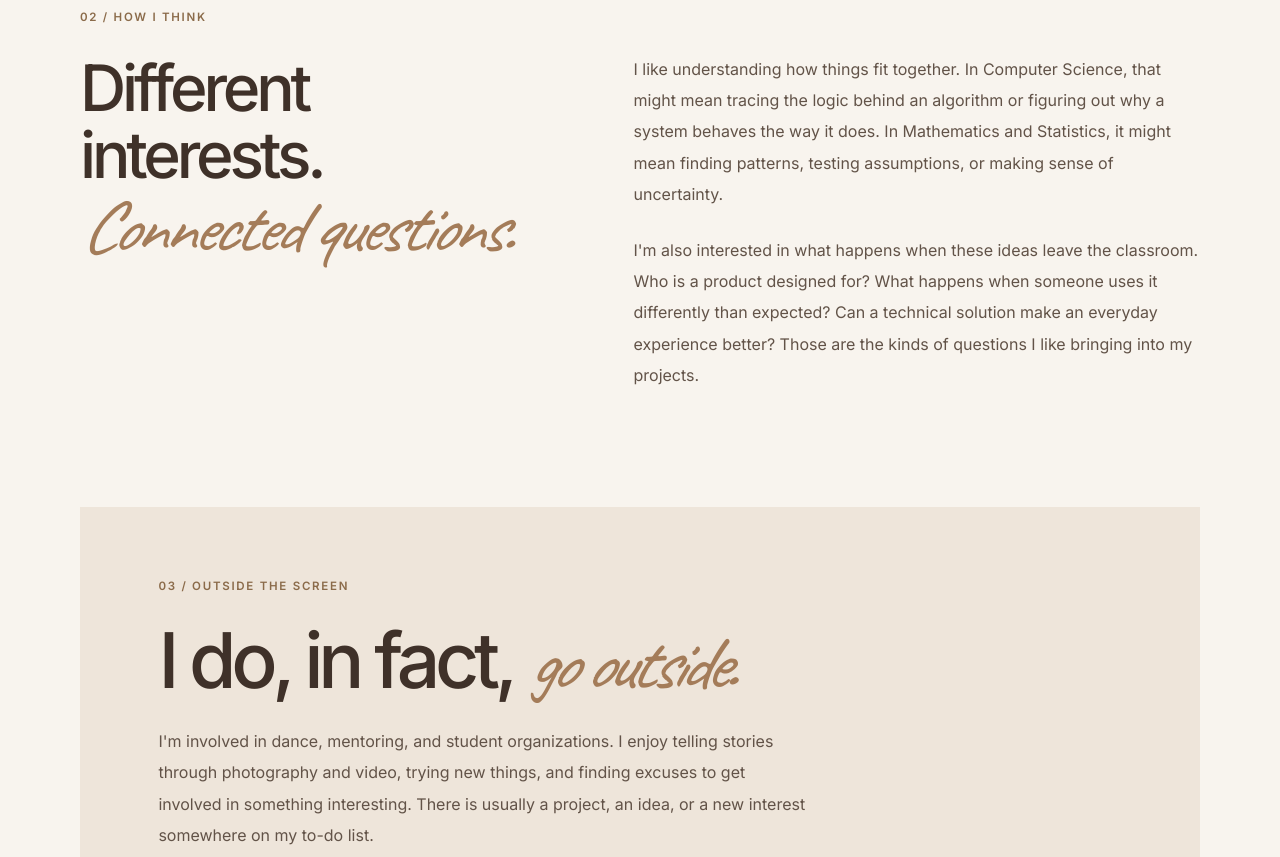
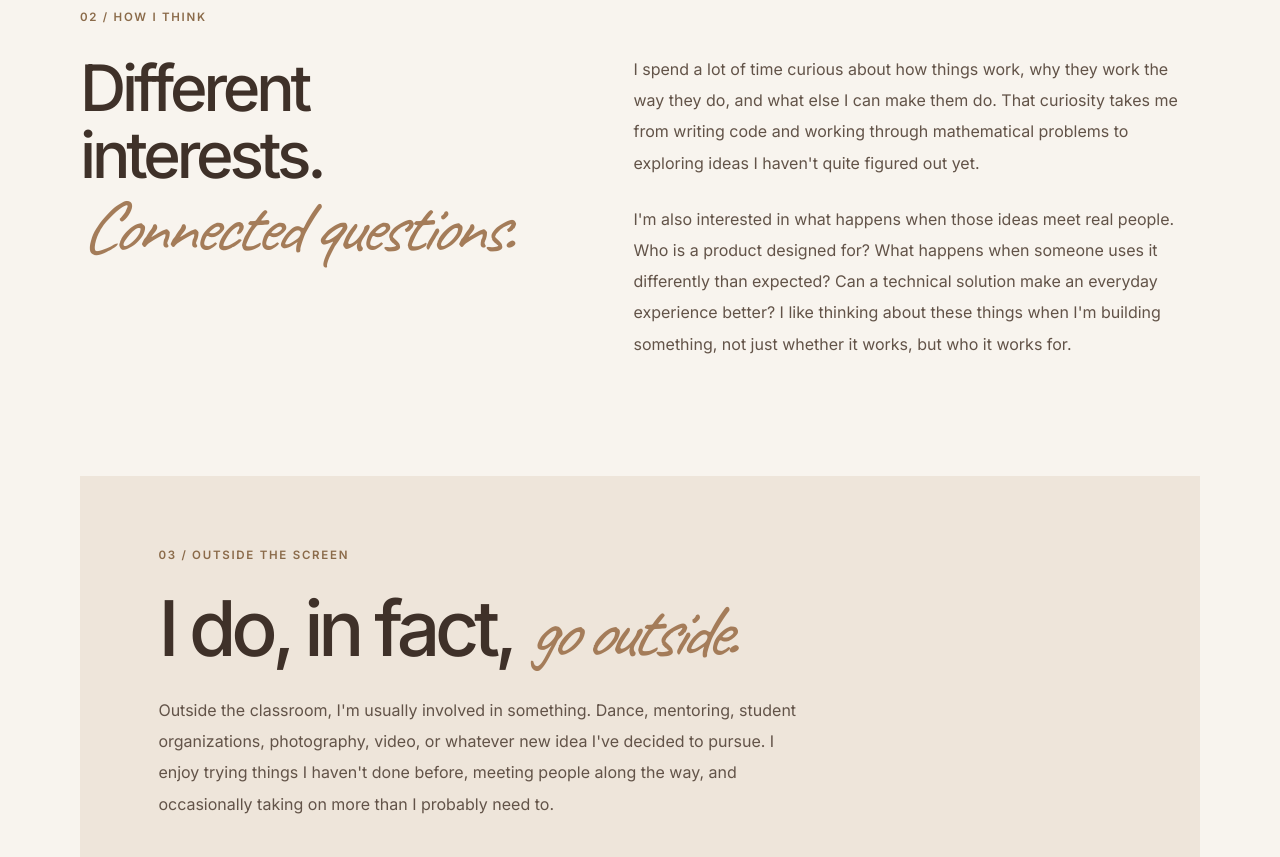
Before and after one commit to sunlitstorm/Grace-Sibusiso-Ndlovu-Personal-Portfolio, a plain HTML site: page index.html in a window 1280 px wide. Shown: the part 2702-3559 px from the top of the page. Drawn offline with Linux system fonts and the light colour scheme.

Commit message:
Refine portfolio about section

```diff
--- a/index.html
+++ b/index.html
@@ -173,11 +173,10 @@
 
         <div class="about-intro">
             <p class="braille-text">
-                Computer Science and Mathematics student at Pomona College.
-                Originally from Zimbabwe. Interested in software, applied mathematics,
-                data, and the questions that make me want to understand more.
+                Zimbabwean student at Pomona College, studying Computer Science and Mathematics.
+                Interested in software engineering, applied mathematics, data, and the endless possibilities that come from bringing different disciplines together.
             </p>
-            <span class="about-side-note braille-text">A mind full of questions.</span>
+
         </div>
     </div>
 
@@ -225,19 +224,15 @@
 
         <div class="about-thinking-content">
             <p class="braille-text">
-                I like understanding how things fit together. In Computer
-                Science, that might mean tracing the logic behind an
-                algorithm or figuring out why a system behaves the way it
-                does. In Mathematics and Statistics, it might mean finding
-                patterns, testing assumptions, or making sense of uncertainty.
+                I spend a lot of time curious about how things work, why they work the way they do, and what else I can make them do.
+                That curiosity takes me from writing code and working through mathematical problems to exploring ideas I haven't quite figured out yet.
             </p>
 
             <p class="braille-text">
-                I'm also interested in what happens when these ideas leave
-                the classroom. Who is a product designed for? What happens
-                when someone uses it differently than expected? Can a
-                technical solution make an everyday experience better?
-                Those are the kinds of questions I like bringing into my projects.
+                I'm also interested in what happens when those ideas meet real people.
+                Who is a product designed for? What happens when someone uses it differently than expected?
+                Can a technical solution make an everyday experience better?
+                I like thinking about these things when I'm building something, not just whether it works, but who it works for.
             </p>
         </div>
 
@@ -252,11 +247,9 @@
         </h3>
 
         <p class="braille-text">
-            I'm involved in dance, mentoring, and student organizations.
-            I enjoy telling stories through photography and video, trying
-            new things, and finding excuses to get involved in something
-            interesting. There is usually a project, an idea, or a new
-            interest somewhere on my to-do list.
+            Outside the classroom, I'm usually involved in something.
+            Dance, mentoring, student organizations, photography, video, or whatever new idea I've decided to pursue.
+            I enjoy trying things I haven't done before, meeting people along the way, and occasionally taking on more than I probably need to.
         </p>
 
         <div class="about-interests">
```
